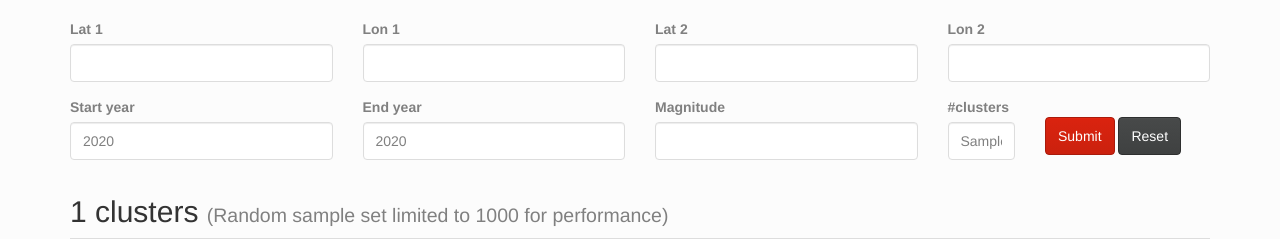
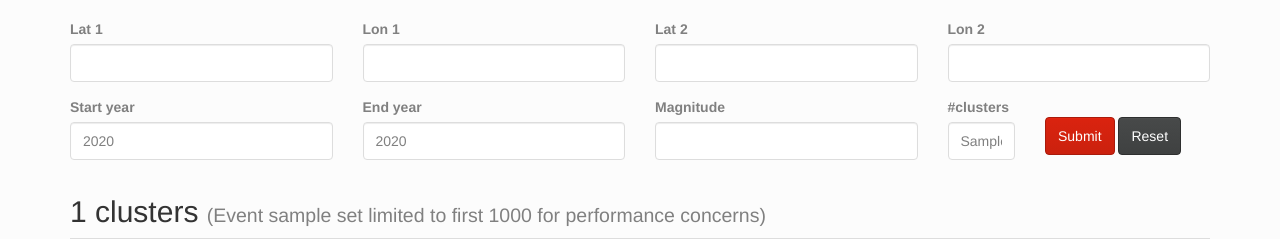
Before and after one commit to minism/uo-sciprog, a Flask app: template templates/solution2.html in a window 1280 px wide. Shown: the part 175-414 px from the top of the page. Run offline with Flask 2, Linux system fonts and the light colour scheme; the template is opened without the code that fills it: most values are stand-ins (such as "Sample title", 1, 10 or a date in 2020); some libraries are stand-ins or nearby versions.

Commit message:
finish template polish

```diff
--- a/program/cluster_detection.py
+++ b/program/cluster_detection.py
@@ -27,7 +27,7 @@ def get_k_clusters(events, k, limit=None):
     List of Cluster objects, sorted by time.
   """
   if limit and len(events) > limit:
-    events = random.sample(events, limit)
+    events = events[:limit]
   k = min(len(events), k)
   centroids = map(event_to_point, random.sample(events, k))
   last_centroids = None
--- a/templates/solution2.html
+++ b/templates/solution2.html
@@ -10,7 +10,7 @@
     {% set use_k = True %}
     {% include "partials/event_form.html" %}
 
-    <h2>{{ events|length }} clusters <small>(Random sample set limited to 1000 for performance)</small></h2>
+    <h2>{{ events|length }} clusters <small>(Event sample set limited to first 1000 for performance concerns)</small></h2>
     <table class="table table-condensed table-striped table-bordered table-hover">
       <thead>
         <tr>
--- a/templates/solution5.html
+++ b/templates/solution5.html
@@ -36,6 +36,7 @@
         <div class="axis-menu" id="y-axis-menu"></div>
       </div>
     </div>
+    <p><strong>Note:</strong> red-blue color indicates latitude of earthquake</p>
   </div>
   <div class="col-xs-10">
     <div id="chart"></div>
```
